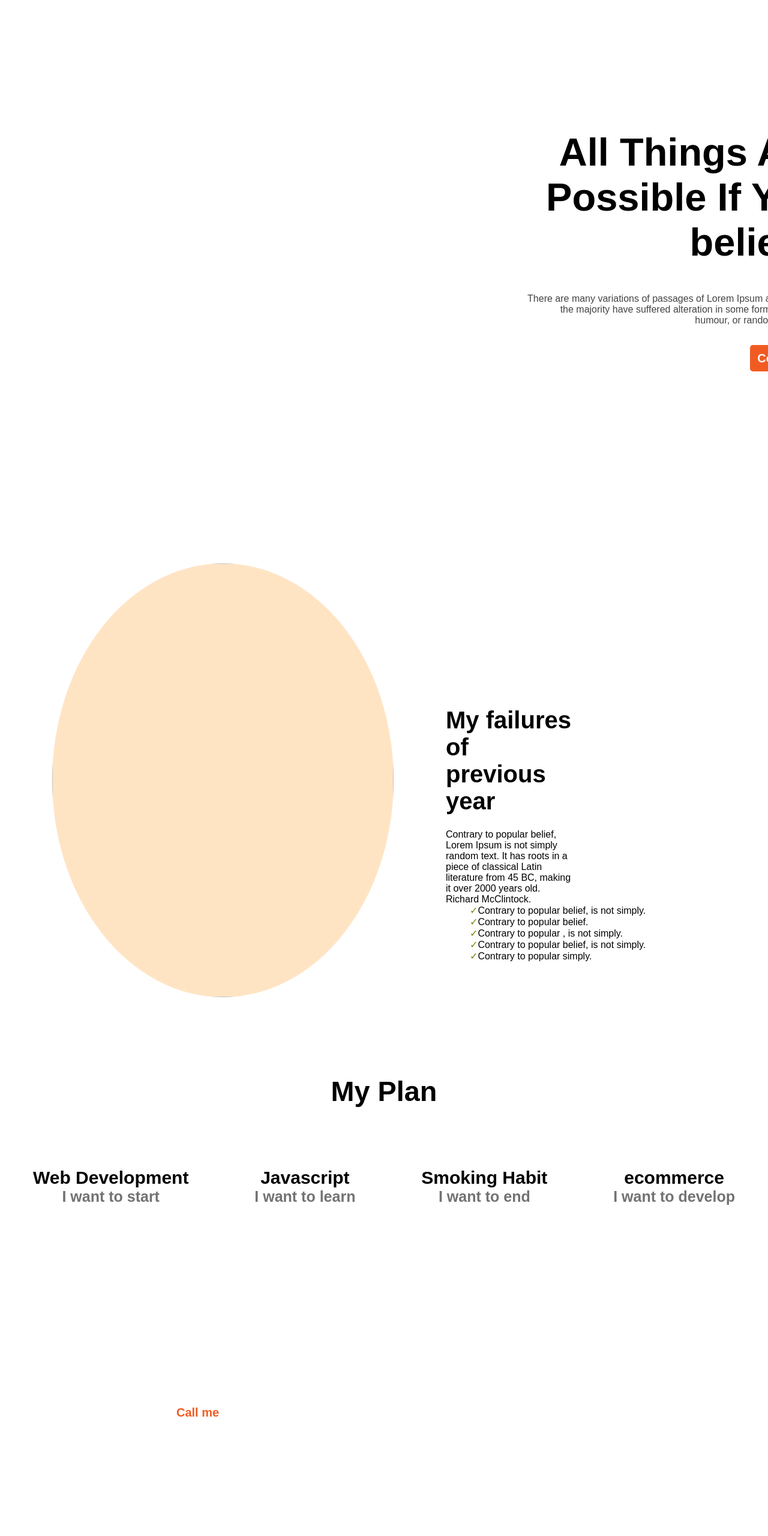
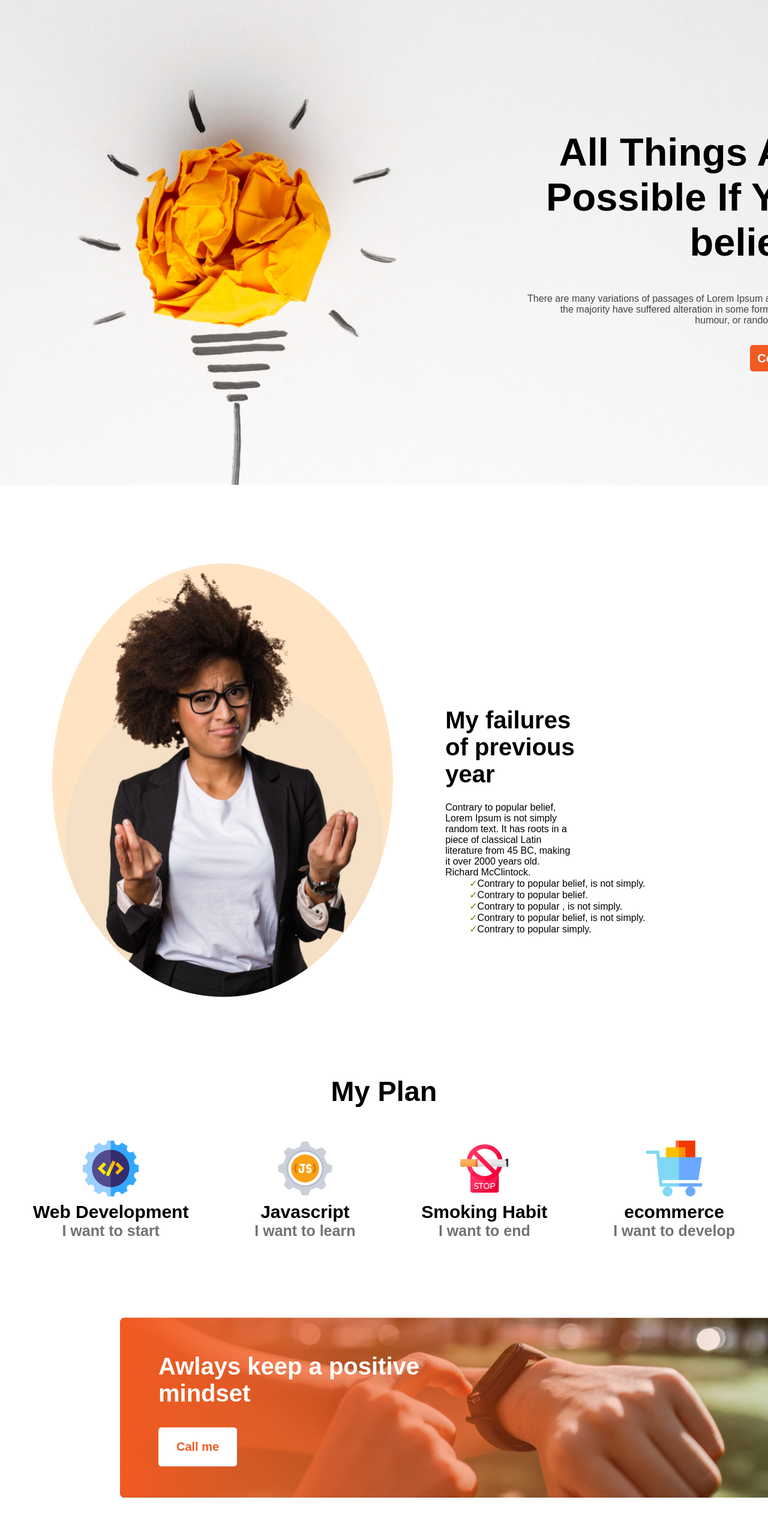
Before and after one commit to Rayansyed420/Assingment_1, a plain HTML site: page index.html in a window 1280 px wide. Shown: the top 2560 px of the page at 60% size. Drawn offline with Linux system fonts and the light colour scheme.

Commit message:
fist assingment

```diff
--- a/index.html
+++ b/index.html
@@ -6,7 +6,7 @@
     <meta http-equiv="X-UA-Compatible" content="IE=edge">
     <meta name="viewport" content="width=device-width, initial-scale=1.0">
     <title>New Year New Me</title>
-    <link rel="stylesheet" href="styles.css">
+    <link rel="stylesheet" href="./styles.css">
 </head>
 
 <body>
@@ -23,7 +23,7 @@
         </div>
     </header>
     <main class="main">
-        <img src="../new-year-new-me-main/images/person.png" alt="" class="image">
+        <img src="./images/person.png" alt="" class="image">
         <!-- Failure section -->
         <section class="failure">
             <h4 class="failure-title">My failures of previous year</h4>
@@ -46,22 +46,22 @@
         <h3 class="head-plan"> My Plan</h3>
         <div class="plan-container">
             <div class="plan">
-                <img src="../new-year-new-me-main/images/icons/web.png" alt="">
+                <img src="./images/icons/web.png" alt="">
                 <h4 class="plan-title">Web Development</h4>
                 <p class="plan-description">I want to start</p>
             </div>
             <div class="plan">
-                <img src="../new-year-new-me-main/images/icons/js.png" alt="">
+                <img src="./images/icons/js.png" alt="">
                 <h4 class="plan-title">Javascript</h4>
                 <p class="plan-description">I want to learn</p>
             </div>
             <div class="plan">
-                <img src="../new-year-new-me-main/images/icons/smoke.png" alt="">
+                <img src="./images/icons/smoke.png" alt="">
                 <h4 class="plan-title">Smoking Habit</h4>
                 <p class="plan-description">I want to end</p>
             </div>
             <div class="plan">
-                <img src="../new-year-new-me-main/images/icons/ecom.png" alt="">
+                <img src="./images/icons/ecom.png" alt="">
                 <h4 class="plan-title">ecommerce</h4>
                 <p class="plan-description">I want to develop</p>
             </div>
@@ -88,9 +88,9 @@
             </div>
         </section>
         <div class="footer-img">
-            <img src="../new-year-new-me-main/images/icons/fb.png" alt="" class="social">
-            <img src="../new-year-new-me-main/images/icons/twitter.png" alt="" class="social">
-            <img src="../new-year-new-me-main/images/icons/youtube.png" alt="" class="social">
+            <img src="./images/icons/fb.png" alt="" class="social">
+            <img src="./images/icons/twitter.png" alt="" class="social">
+            <img src="./images/icons/youtube.png" alt="" class="social">
         </div>
     </footer>
 </body>
--- a/styles.css
+++ b/styles.css
@@ -4,7 +4,7 @@
 }
 /* Head title style */
 .header{
-    background-image: url(../new-year-new-me-main/images/banner/banner1.png);
+    background-image: url(./images/banner/banner1.png);
     background-position:center;
     width: 1600px;
     height: 808px;
@@ -94,7 +94,7 @@ ul li:before {
 }
 /* Quote style */
 .quote{
-    background-image: url(../new-year-new-me-main/images/gradient2.png), url(../new-year-new-me-main/images/watch.png);
+    background-image: url(./images/gradient2.png), url(./images/watch.png);
     background-repeat: no-repeat, no-repeat;
     background-position:right,right;
     width: 1140px;
```
Also changed, not shown: images/banner/banner1.png (added), images/banner/banner2.png (added), images/banner/banner3.png (added), images/banner/iruma.png (added), images/gradient1.png (added), images/gradient2.png (added), images/gradient3.png (added), images/icons/ecom.png (added), images/icons/fb.png (added), images/icons/js.png (added), images/icons/smoke.png (added), images/icons/twitter.png (added), images/icons/web.png (added), images/icons/youtube.png (added), 2 more files.
